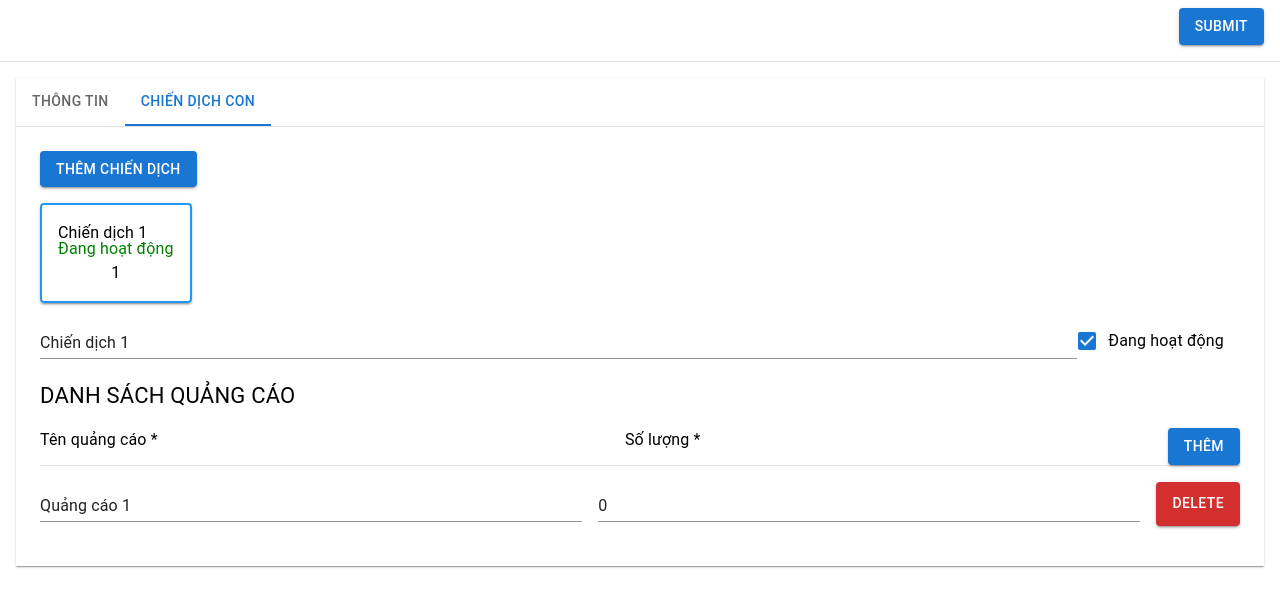
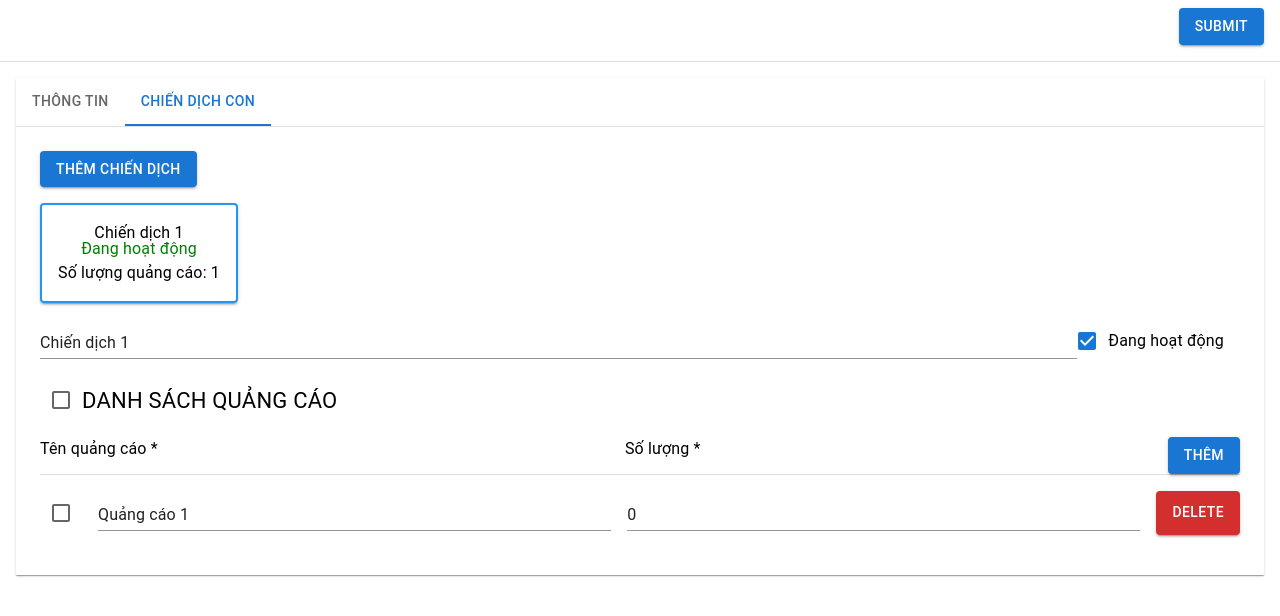
Before and after one commit to mrtk0y/awing-demo, a React (Vite) app: page / in a window 1280 px wide. Shown: the top 616 px of the page. Built offline with nearby package versions, Linux system fonts and the light colour scheme.

Commit message:
feat: add select ad to deelete
Signed-off-by: ThinhBg Mark <thinhbg2812@gmail.com>

```diff
--- a/src/App.tsx
+++ b/src/App.tsx
@@ -48,9 +48,7 @@ export type TChildCampaign = {
   }[]
 }
 function App() {
-
   const [activeTab, setActiveTab] = useState(FORMS.CAMPAIGN)
-
 
   const method = useForm({
     resolver: zodResolver(schema),
--- a/src/components/AdvertisementCard.tsx
+++ b/src/components/AdvertisementCard.tsx
@@ -1,7 +1,8 @@
 /* eslint-disable @typescript-eslint/no-explicit-any */
 import { ErrorMessage } from '@hookform/error-message'
-import { Box, Button, TextField, Typography } from '@mui/material'
+import { Box, Button, Checkbox, TextField, Typography } from '@mui/material'
 import { Controller, useFieldArray, useFormContext } from 'react-hook-form'
+import { useState } from 'react'
 
 type Props = {
   control: any
@@ -9,58 +10,94 @@ type Props = {
   quantity: any
   activeCampaign: number
   position: number
+  isCheckedAll: boolean
+  addNewSelected: (newAd: number) => void
+  listAdSelected: number[]
 }
 
-const AdvertisementCard = ({ control, quantity, name, activeCampaign, position }: Props) => {
-  const { getFieldState } = useFormContext();
+const AdvertisementCard = ({
+  control,
+  quantity,
+  name,
+  activeCampaign,
+  position,
+  addNewSelected,
+  listAdSelected,
+  isCheckedAll
+}: Props) => {
+  const { getFieldState } = useFormContext()
 
   const { remove } = useFieldArray({
     control,
     name: `childCampaign[${activeCampaign}].advertisement`
-  });
+  })
   return (
-    <Box display="flex" gap={2} marginY={2}>
+    <Box display='flex' gap={2} marginY={2}>
+      <Checkbox
+        checked={isCheckedAll ? isCheckedAll : listAdSelected.includes(position)}
+        onChange={() => {
+          addNewSelected(position)
+        }}
+      ></Checkbox>
       <Controller
         name={name}
         control={control}
-        render={({ field }) => <Box flexGrow={1}>
-          <TextField {...field} variant="standard" fullWidth margin="dense"
+        render={({ field }) => (
+          <Box flexGrow={1}>
+            <TextField
+              {...field}
+              variant='standard'
+              fullWidth
+              margin='dense'
               error={!!getFieldState(name).error?.message}
             />
-          <ErrorMessage name={name}
-            render={({ message }) =>
+            <ErrorMessage
+              name={name}
+              render={({ message }) => (
                 <Typography fontSize={14} color='red'>
                   {message}
                 </Typography>
-            } />
-        </Box>}
+              )}
+            />
+          </Box>
+        )}
       />
       <Controller
         name={quantity}
         control={control}
-
-        render={({ field, }) => <Box flexGrow={1}>
-          <TextField {...field} variant="standard" fullWidth margin="dense"
+        render={({ field }) => (
+          <Box flexGrow={1}>
+            <TextField
+              {...field}
+              variant='standard'
+              fullWidth
+              margin='dense'
               onChange={(event) => field.onChange(+event.target.value)}
-            type="number"
+              type='number'
               error={!!getFieldState(quantity).error?.message}
             />
-          <ErrorMessage name={quantity}
-            render={({ message }) =>
+            <ErrorMessage
+              name={quantity}
+              render={({ message }) => (
                 <Typography fontSize={14} color='red'>
                   {message}
                 </Typography>
-            } />
-        </Box>}
+              )}
             />
-      <Button color="error" variant="contained" onClick={() => {
-        console.log('!!position', position);
-
+          </Box>
+        )}
+      />
+      <Button
+        color='error'
+        variant='contained'
+        onClick={() => {
+          console.log('!!position', position)
           remove(position)
-      }}>
+        }}
+      >
         Delete
       </Button>
-    </Box >
+    </Box>
   )
 }
 
--- a/src/components/Campaign.tsx
+++ b/src/components/Campaign.tsx
@@ -2,11 +2,12 @@
 /* eslint-disable @typescript-eslint/no-explicit-any */
 //TODO: fix any type
 
-import { Box, Button, Checkbox, Divider, FormControlLabel, TextField, Typography } from "@mui/material";
-import { Fragment, useState } from "react";
-import { Controller, useFieldArray, useFormContext } from "react-hook-form";
-import AdvertisementCard from "./AdvertisementCard";
-import { ErrorMessage } from "@hookform/error-message";
+import { Box, Button, Checkbox, Divider, FormControlLabel, TextField, Typography } from '@mui/material'
+import { Fragment, useEffect, useMemo, useState } from 'react'
+import { Controller, useFieldArray, useFormContext } from 'react-hook-form'
+import AdvertisementCard from './AdvertisementCard'
+import { ErrorMessage } from '@hookform/error-message'
+import { isEmpty } from '../utils/isEmptyObject.ts'
 
 type Props = {
   control: any
@@ -14,51 +15,82 @@ type Props = {
 }
 
 const Campaign = ({ control, watch }: Props) => {
-  const { getFieldState } = useFormContext();
+  const { getFieldState } = useFormContext()
   const [activeCampaign, setActiveCampaign] = useState(0)
+
+  const [listAdSelected, setListAdSelected] = useState<number[]>([])
 
   const { insert } = useFieldArray({
     control,
     name: `childCampaign`
-  });
+  })
 
   const { insert: insertAdv } = useFieldArray({
     control,
     name: `childCampaign[${activeCampaign}].advertisement`
-  });
+  })
 
   const { childCampaign } = watch()
 
-
-
+  const [isCheckedAll, setIsCheckedAll] = useState(false)
+  const isSelecting = useMemo(() => {
+    return !isEmpty(listAdSelected)
+  }, [listAdSelected])
   const [_countAd, setCountAd] = useState(1)
   const [_countCampaign, setCountCampaign] = useState(1)
+  const { remove } = useFieldArray({
+    control,
+    name: `childCampaign[${activeCampaign}].advertisement`
+  })
+
+  const deleteAllAdv = () => {
+    remove()
+    setCountAd(0)
+    setIsCheckedAll(false)
+  }
+  const deleteSelected = () => {
+    remove(listAdSelected)
+    setListAdSelected([])
+  }
+
+  const addNewSelected = (newAd: number) => {
+    setListAdSelected((pre) => {
+      if (pre.includes(newAd)) {
+        return pre.filter((ad) => ad !== newAd)
+      } else {
+        return [...pre, newAd]
+      }
+    })
+  }
+
 
   return (
     <Fragment>
-      <Button onClick={() => {
-        setCountCampaign(pre => {
+      <Button
+        onClick={() => {
+          setCountCampaign((pre) => {
             const nextNum = Number(pre) + 1
             insert(nextNum, {
-            name: "Chiến dịch " + nextNum,
+              name: 'Chiến dịch ' + nextNum,
               isActive: true,
               id: nextNum,
-            advertisement: [{
+              advertisement: [
+                {
                   id: 1,
                   quantity: 0,
-              name: "Quảng cáo " + 1,
-            }]
+                  name: 'Quảng cáo ' + 1
+                }
+              ]
             })
             return nextNum
           })
-
         }}
-        variant="contained">
+        variant='contained'
+      >
         Thêm chiến dịch
       </Button>
-      <Box display="flex" gap={2}>
-        {
-          childCampaign?.map((campaign: any, index: number) => {
+      <Box display='flex' gap={2}>
+        {childCampaign?.map((campaign: any, index: number) => {
           return (
             <Box
               key={index}
@@ -69,7 +101,7 @@ const Campaign = ({ control, watch }: Props) => {
                 '&:hover': {
                   boxShadow: 4,
                   cursor: 'pointer'
-                  },
+                }
               }}
               borderRadius={1}
               border={2}
@@ -77,91 +109,118 @@ const Campaign = ({ control, watch }: Props) => {
               onClick={() => setActiveCampaign(index)}
             >
               <Box display='flex' flexDirection={'column'}>
-                  <Typography height={16} color={campaign?.name ? 'black' : 'gray'}>
-                    {campaign?.name || 'Chưa có tên'}
+                <Typography textAlign={'center'} height={16} color={campaign?.name ? 'black' : 'gray'}>
+                  {campaign?.name || 'Chưe chỉa có tên'}
                 </Typography>
                 <Box textAlign={'center'}>
-                    {campaign?.isActive ? <Typography color={'green'}>
-                      Đang hoạt động
-                    </Typography> : <Typography color={'red'}>
-                      Không hoạt động
-                    </Typography>}
+                  {campaign?.isActive ? (
+                    <Typography color={'green'}>Đang hoạt động</Typography>
+                  ) : (
+                    <Typography color={'red'}>Không hoạt động</Typography>
+                  )}
                 </Box>
-                  <Typography textAlign={'center'}>
-                    {
-                      campaign.advertisement.length
-                    }
-                  </Typography>
+                <Typography textAlign={'center'}>Số lượng quảng cáo: {campaign.advertisement.length}</Typography>
               </Box>
             </Box>
           )
-          })
-        }
+        })}
       </Box>
       <Box>
-        {
-          childCampaign?.map((_campaign: any, index: number) => {
+        {childCampaign?.map((_campaign: any, index: number) => {
           if (activeCampaign === index) {
-              return <Box key={index} display="flex">
-                <Controller name={`childCampaign[${activeCampaign}].name`}
+            return (
+              <Box key={index} display='flex'>
+                <Controller
+                  name={`childCampaign[${activeCampaign}].name`}
                   control={control}
                   // render={({ field }) => <TextField {...field} label="Tên Campaign" variant="standard" fullWidth margin="dense" />}
-                  render={({ field }) => <Box flexGrow={1}>
-                    <TextField {...field} variant="standard" fullWidth margin="dense"
+                  render={({ field }) => (
+                    <Box flexGrow={1}>
+                      <TextField
+                        {...field}
+                        variant='standard'
+                        fullWidth
+                        margin='dense'
                         error={!!getFieldState(`childCampaign[${activeCampaign}].name`).error?.message}
                       />
-                    <ErrorMessage name={`childCampaign[${activeCampaign}].name`}
-                      render={({ message }) =>
+                      <ErrorMessage
+                        name={`childCampaign[${activeCampaign}].name`}
+                        render={({ message }) => (
                           <Typography fontSize={14} color='red'>
                             {message}
                           </Typography>
-                      } />
-                  </Box>
-                  }
-                />
-                <Controller name={`childCampaign[${activeCampaign}].isActive`}
-                  control={control}
-                  render={({ field }) => <FormControlLabel {...field} control={<Checkbox checked={field.value} />} label="Đang hoạt động" />}
+                        )}
                       />
                     </Box>
+                  )}
+                />
+                <Controller
+                  name={`childCampaign[${activeCampaign}].isActive`}
+                  control={control}
+                  render={({ field }) => (
+                    <FormControlLabel {...field} control={<Checkbox checked={field.value} />} label='Đang hoạt động' />
+                  )}
+                />
+              </Box>
+            )
           }
-          })
-        }
-        <Box marginTop={2} display='flex' justifyContent='space-between'>
-          <Typography textTransform="uppercase" fontSize={22}>
+        })}
+        <Box marginTop={2} display='flex' alignItems={'center'}>
+          {isSelecting ? (
+            <Button variant={'contained'}>Selecting</Button>
+          ) : (
+            <Checkbox checked={isCheckedAll} onChange={() => setIsCheckedAll((pre) => !pre)}></Checkbox>
+          )}
+
+          {isCheckedAll || isSelecting ? (
+            <Button
+              variant='contained'
+              color='error'
+              onClick={() => {
+                isSelecting ? deleteSelected() : deleteAllAdv()
+              }}
+            >
+              Xóa
+            </Button>
+          ) : (
+            <Typography textTransform='uppercase' fontSize={22}>
               danh sách quảng cáo
             </Typography>
-
+          )}
         </Box>
         <Box marginY={2}>
-          <Box display="flex" gap={2} >
+          <Box display='flex' gap={2}>
             <Typography flexGrow={1}>Tên quảng cáo * </Typography>
             <Typography flexGrow={1}>Số lượng * </Typography>
-            <Button onClick={() => {
-              setCountAd(pre => {
+            <Button
+              onClick={() => {
+                setCountAd((pre) => {
                   insertAdv(pre + 1, {
                     id: pre + 1,
                     quantity: 0,
-                  name: "Quảng cáo " + (Number(pre) + 1),
+                    name: 'Quảng cáo ' + (Number(pre) + 1)
                   })
                   return pre + 1
                 })
-
               }}
-              variant='contained'>
+              variant='contained'
+            >
               Thêm
             </Button>
           </Box>
           <Divider />
         </Box>
-        {
-          childCampaign?.map((campaign: any, index: number) => {
+        {childCampaign?.map((campaign: any, index: number) => {
           if (activeCampaign === index) {
-              return <Box key={index}>
+            return (
+              <Box key={index}>
                 {campaign.advertisement.map((ad: any, adIndex: number) => {
                   return (
-                    <Box key={ad.id} >
+                    <Box key={ad.id}>
                       <AdvertisementCard
+                        addNewSelected={addNewSelected}
+                        listAdSelected={listAdSelected}
+                        isCheckedAll={isCheckedAll}
                         position={adIndex}
                         activeCampaign={activeCampaign}
                         control={control}
@@ -170,15 +229,12 @@ const Campaign = ({ control, watch }: Props) => {
                       />
                     </Box>
                   )
-
                 })}
               </Box>
+            )
           }
-          })
-        }
-
+        })}
       </Box>
-
     </Fragment>
   )
 }
```
Also changed, not shown: .eslintrc.cjs. Lines whose indentation alone changed are shown as unchanged.
